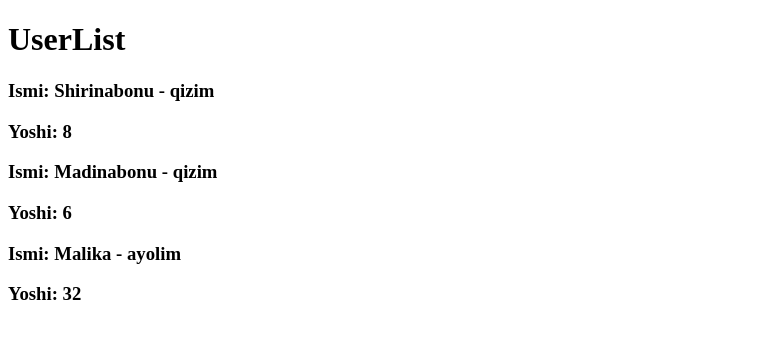
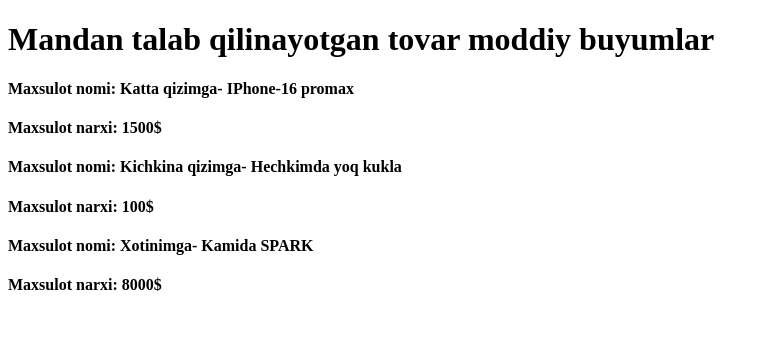
Before and after one commit to golib9191/react-lesson, a React (Vite) app: page / in a window 1280 px wide. Shown: the top 338 px of the page, without its empty margins (0-769 px from the left). Built offline with nearby package versions, Linux system fonts and the light colour scheme.

Commit message:
Productlist

```diff
--- a/src/App.jsx
+++ b/src/App.jsx
@@ -1,9 +1,9 @@
-import Oilam from "./components/UserList.jsx";
+import ProductList from "./components/ProductList.jsx";
 
 export const App = () => {
     return (
         <div>
-            <Oilam/>
+            <ProductList/>
         </div>
     )
 }
--- /dev/null
+++ b/src/components/ProductList.jsx
@@ -0,0 +1,19 @@
+const ProductList = () => {
+    const products = [
+        {id: 1, nomi: "Katta qizimga- IPhone-16 promax", narx: "1500$"},
+        {id: 2, nomi: "Kichkina qizimga- Hechkimda yoq kukla", narx: "100$"},
+        {id: 3, nomi: "Xotinimga- Kamida SPARK", narx: "8000$"}
+    ]
+    return (
+        <div>
+            <h1>Mandan talab qilinayotgan tovar moddiy buyumlar</h1>
+            {products.map((buyumlar) =>(
+                <div key={buyumlar.id}>
+                    <h4>Maxsulot nomi: {buyumlar.nomi}</h4>
+                    <h4>Maxsulot narxi: {buyumlar.narx}</h4>
+                </div>
+            ))}
+        </div>
+    )
+}
+export default ProductList
```
